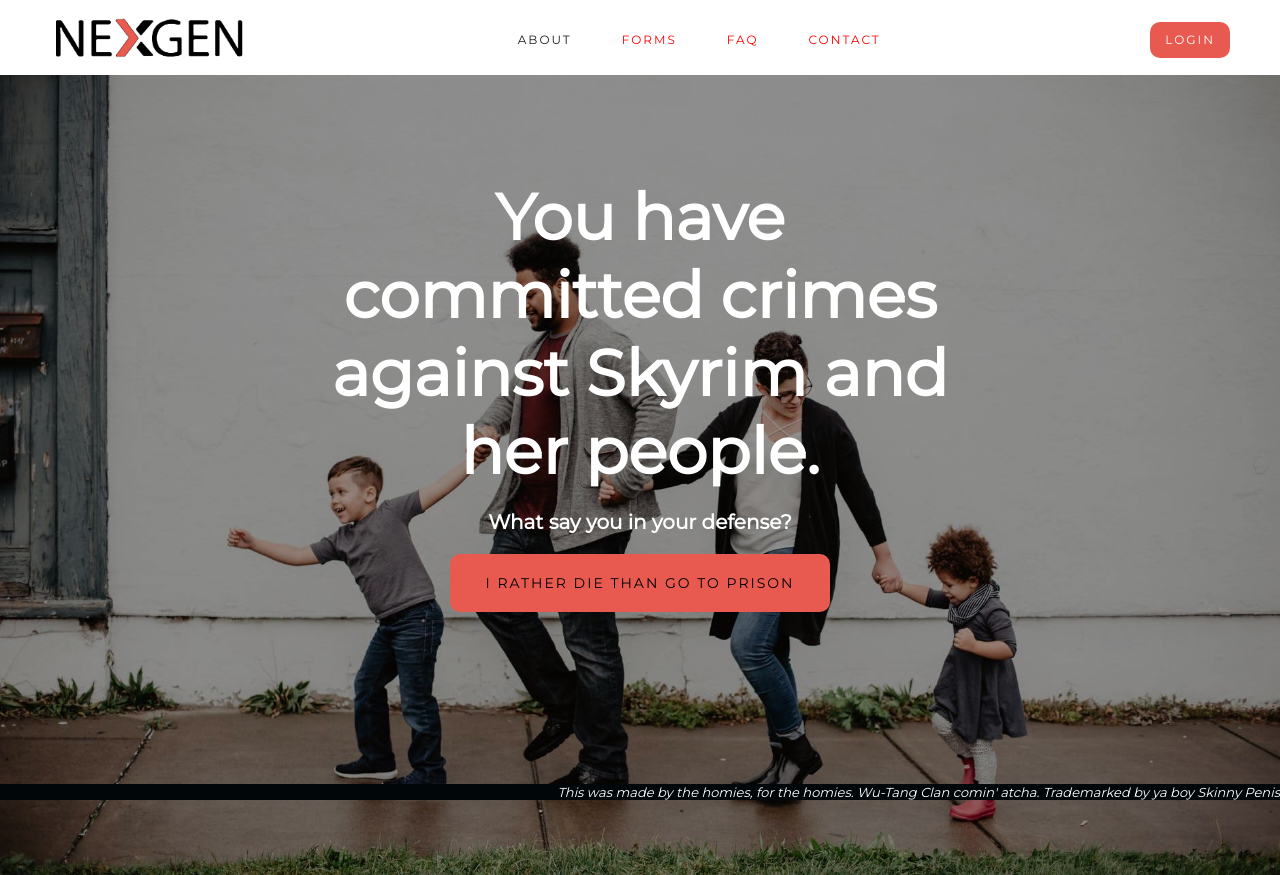
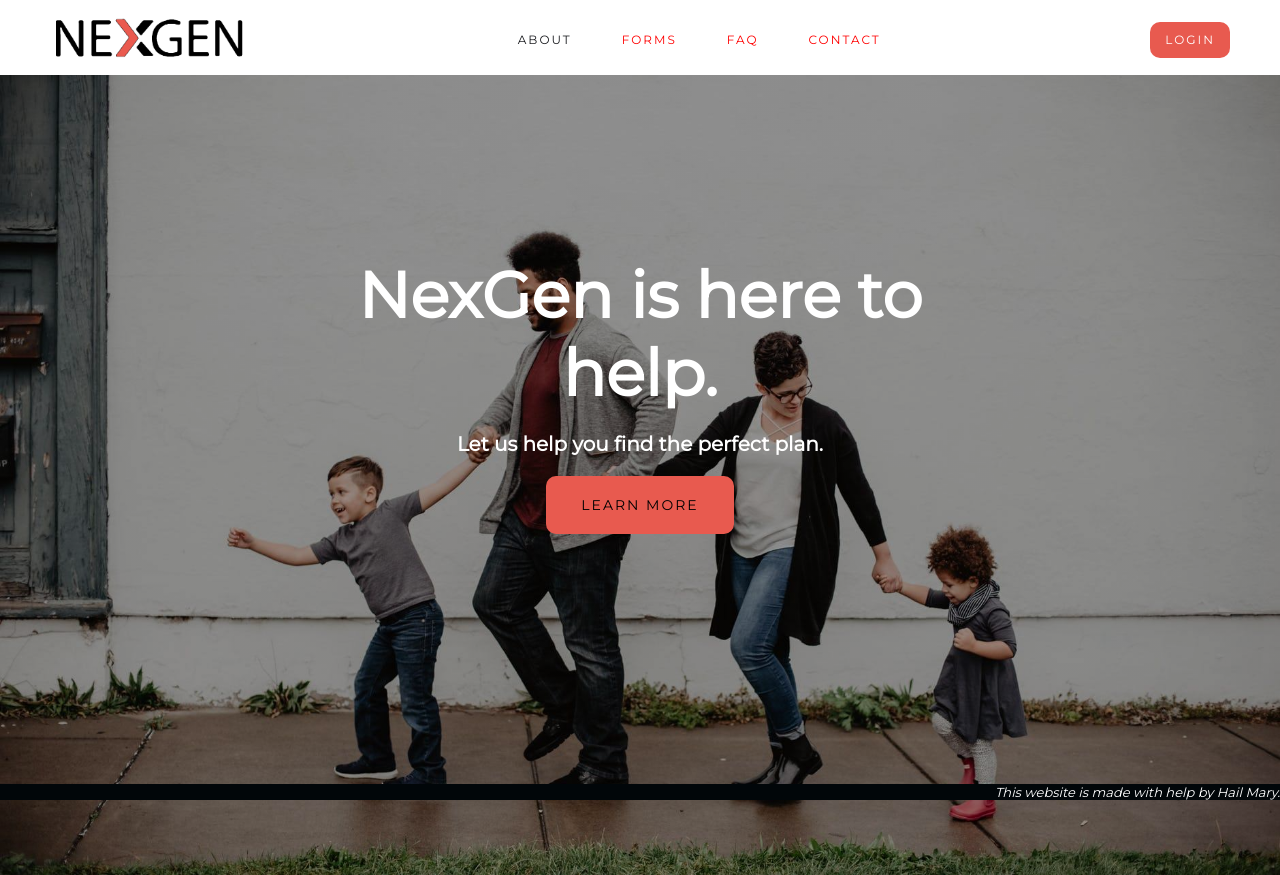
Before and after one commit to HailMaryProj304/HailMary, a React (Create React App) app in the folder projectnexgenfinancial/: page / in a window 1280 px wide. Built offline with nearby package versions, Linux system fonts and the light colour scheme.

Commit message:
Added more CSS clean up in prep for use case demo

```diff
--- a/projectnexgenfinancial/src/About.css
+++ b/projectnexgenfinancial/src/About.css
@@ -1,8 +1,9 @@
 .BodyText {
-    color: rebeccapurple;
+    color: black;
 }
 
 .BodyText {
-    margin-left: 20%;
-    margin-right: 20%;
+    margin-top: 10%;
+    margin-left: 30%;
+    margin-right: 30%;
 }
--- a/projectnexgenfinancial/src/About.js
+++ b/projectnexgenfinancial/src/About.js
@@ -1,23 +1,29 @@
-import React from 'react'
-import './About.css';
+import React from "react";
+import "./About.css";
 
 function About() {
   return (
     <div className="BodyText">
-            <h1>NexGen Financial</h1>
+      <h1 style={{textAlign:'center'}}>NexGen Financial</h1>
       <h2>Our Approach is as unique as your needs are</h2>
-            <p>At Nexgen we have a truly individual approach to insurance. We believe in taking a comprehensive and multi-generational view of the needs of groups & individuals.
-
-We take the time to fully understand your short and long-term objectives so we can successfully advise you and develop personalized solutions.
-
-The Nexgen Team works with a wide array of products & providers in order to find just the right fit for YOU!</p>
-
-
+      <p>
+        At Nexgen we have a truly individual approach to insurance. We believe
+        in taking a comprehensive and multi-generational view of the needs of
+        groups & individuals. We take the time to fully understand your short
+        and long-term objectives so we can successfully advise you and develop
+        personalized solutions. The Nexgen Team works with a wide array of
+        products & providers in order to find just the right fit for YOU!
+      </p>
       <h2>Let the experts at NexGen point you in the right direction.</h2>
-
-        <p>Risk management is nothing more than identifying the risks that we face in life and determining how best to insure against the economic consequences of those risks. We specialize in finding ways to insure PEOPLE.
-
-"Stuff happens", and being properly insured for the possibility that it could happen to YOU, can be the difference between recovery and catastrophe. We assist people in providing financial support when they need it most.</p>
+      <p>
+        Risk management is nothing more than identifying the risks that we face
+        in life and determining how best to insure against the economic
+        consequences of those risks. We specialize in finding ways to insure
+        PEOPLE. "Stuff happens", and being properly insured for the possibility
+        that it could happen to YOU, can be the difference between recovery and
+        catastrophe. We assist people in providing financial support when they
+        need it most.
+      </p>
     </div>
   );
 }
--- a/projectnexgenfinancial/src/CSS/LoginPage.css
+++ b/projectnexgenfinancial/src/CSS/LoginPage.css
@@ -1,15 +1,35 @@
+html {
+    background-image: url(/src/shapes.png);
+    background-repeat: no-repeat;
+    background-size: cover;
+}
+
 .innerForm {
   color: black;
-    display:flex;
+  display: flex;
   justify-content: center;
   align-items: center;
   flex-direction: column;
   height: 50vh;
-    margin: -20px 0 50px;
+}
+
+.form-control {
+    margin-top: 10px;
+    margin-bottom: 30px;
+}
+
+.select-item {
+    padding: 5px 35px 5px 5px;
 }
 
 h2 {
-    text-align:center;
+  text-align: center;
+}
+
+.Heading {
+  text-align: center;
+  margin-top: 30vh;
+  font-size: 32px;
 }
 
 .button {
@@ -32,8 +52,15 @@ h2 {
   transform: scale(0.95);
 }
 
+.button.cc-jumbo-button {
+    padding: 16px 35px;
+    border-radius: 10px;
+    font-size: 14px;
+    line-height: 26px;
+}
+
 form {
-    display:flex;
+  display: flex;
   align-items: center;
   justify-content: center;
   flex-direction: column;
@@ -51,7 +78,6 @@ input {
 }
 
 * {
-
   -webkit-animation: fadein 1s; /* Safari, Chrome and Opera > 12.1 */
   -moz-animation: fadein 1s; /* Firefox < 16 */
   -ms-animation: fadein 1s; /* Internet Explorer */
@@ -65,41 +91,68 @@ input {
   z-index: 1;
   top: 0;
   overflow-x: hidden;
-  padding-top: 200px;
+  margin-top: 20vh;
 }
 .left {
-    text-align: center;
+  text-align: left;
   left: 0;
+  margin-left: 25vw;
 }
 .right {
-    text-align: Left;
+  text-align: left;
   right: 0;
+  margin-right: 25vw;
 }
+
+.register-button {
+  margin-top: 60vh;
+}
+
 @keyframes fadein {
-    from { opacity: 0; }
-    to   { opacity: 1; }
+  from {
+    opacity: 0;
+  }
+  to {
+    opacity: 1;
+  }
 }
 
 /* Firefox < 16 */
 @-moz-keyframes fadein {
-    from { opacity: 0; }
-    to   { opacity: 1; }
+  from {
+    opacity: 0;
+  }
+  to {
+    opacity: 1;
+  }
 }
 
 /* Safari, Chrome and Opera > 12.1 */
 @-webkit-keyframes fadein {
-    from { opacity: 0; }
-    to   { opacity: 1; }
+  from {
+    opacity: 0;
+  }
+  to {
+    opacity: 1;
+  }
 }
 
 /* Internet Explorer */
 @-ms-keyframes fadein {
-    from { opacity: 0; }
-    to   { opacity: 1; }
+  from {
+    opacity: 0;
+  }
+  to {
+    opacity: 1;
+  }
 }
 
 /* Opera < 12.1 */
 @-o-keyframes fadein {
-    from { opacity: 0; }
-    to   { opacity: 1; }
+  from {
+    opacity: 0;
   }
+  to {
+    opacity: 1;
+  }
+}
--- a/projectnexgenfinancial/src/Footer.js
+++ b/projectnexgenfinancial/src/Footer.js
@@ -4,7 +4,7 @@ import './Footer.css';
 function Footer() {
     return (
         <footer className="BottomText">
-            <p>This was made by the homies, for the homies. Wu-Tang Clan comin' atcha. Trademarked by ya boy Skinny Penis</p>
+            <p>This website is made with help by Hail Mary.</p>
         </footer>
     );
 }
--- a/projectnexgenfinancial/src/HeroButton.js
+++ b/projectnexgenfinancial/src/HeroButton.js
@@ -8,12 +8,12 @@ function HeroButton() {
       <div className="HeroButton">
         <div className="intro-text">
           <h1 style={{ fontSize: "64px" }}>
-            You have committed crimes against Skyrim and her people.
+            NexGen is here to help.
           </h1>
-          <h3 style={{ fontSize: "20px" }}>What say you in your defense?</h3>
+          <h3 style={{ fontSize: "20px" }}>Let us help you find the perfect plan.</h3>
         </div>
-        <Link to="/start" className="button cc-jumbo-button cc-jumbo-white">
-          I rather die than go to prison
+        <Link to="/about" className="button cc-jumbo-button cc-jumbo-white">{/* the link was "/start" but I (Raymond) changed it for the use case demo */}
+          LEARN MORE
         </Link>
       </div>
     </div>
--- a/projectnexgenfinancial/src/components/Register.js
+++ b/projectnexgenfinancial/src/components/Register.js
@@ -89,10 +89,10 @@ import "../CSS/LoginPage.css";
 function Register() {
   return (
     <div>
-      <form>
+      <form className="shapes">
         <div className="innerForm">
+          <h3 className="Heading">Register</h3>
           <div className="split left">
-          <h3>Register</h3>
             <div className="form-group">
               <label>First name</label>
               <input
@@ -109,11 +109,10 @@ function Register() {
                 className="form-control"
                 placeholder="Last name"
                 required
-
               />
             </div>
             <div className="form-group">
-            <label>Email</label>
+              <label>Email Address</label>
               <input
                 type="email"
                 className="form-control"
@@ -130,7 +129,6 @@ function Register() {
                 required
               />
             </div>
-          //SPLIT HERE
           </div>
           <div className="split right">
             <div className="form-group">
@@ -138,7 +136,7 @@ function Register() {
               <input
                 type="text"
                 className="form-control"
-                placeholder="Enter Date of Birth"
+                placeholder="Enter date of birth"
                 required
               />
             </div>
@@ -148,7 +146,7 @@ function Register() {
               <input
                 type="tel"
                 className="form-control"
-                placeholder="Enter Phone Number"
+                placeholder="Enter phone number"
                 pattern="[0-9]{3}-[0-9]{2}-[0-9]{3}"
                 required
               />
@@ -159,14 +157,15 @@ function Register() {
               <input
                 type="text"
                 className="form-control"
-                placeholder="Street Address"
+                placeholder="Street address"
                 required
               />
             </div>
 
             <div className="form-group">
-              <label>Country </label>
-              <select name="country" id="country" required>
+              <label>Country</label>
+              <br></br>
+              <select name="country" id="country" required className="form-control select-item">
                 <option value="Canada">Canada</option>
                 <option value="USA">USA</option>
               </select>
@@ -175,7 +174,8 @@ function Register() {
 
             <div className="form-group" id="provCodes">
               <label>Province/State</label>
-              <select name="provState" id="provState" required>
+              <br></br>
+              <select name="provState" id="provState" required className="form-control select-item">
                 <optgroup label="Province">
                   <option value="AB">AB</option>
                   <option value="BC">BC</option>
@@ -259,10 +259,12 @@ function Register() {
               />
             </div>
           </div>
-          <input type="submit" className="button" value="Register"></input>
+          <div className="register-button">
+            <input type="submit" className="button cc-jumbo-button" value="Register" style={{paddingLeft:'10px',paddingRight:'10px'}}></input>
             <p>
               <a href="login">Already registered?</a>
             </p>
+          </div>
         </div>
       </form>
     </div>
```
Also changed, not shown: projectnexgenfinancial/src/shapes.png (added). Lines whose indentation alone changed are shown as unchanged.
